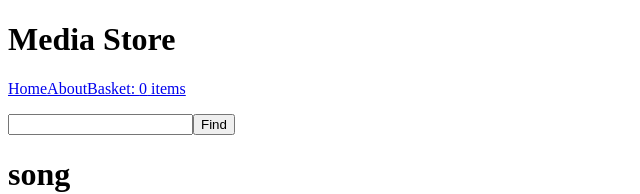
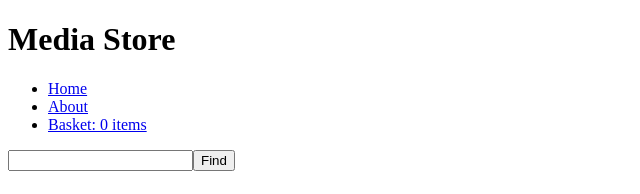
Before and after one commit to black-codher-bootcamp-2022-daly/unit-04-react-assessment-Ouakhila, a React (Create React App) app: page / in a window 1280 px wide. Shown: the top 194 px of the page, without its empty margins (0-640 px from the left). Built offline with nearby package versions, Linux system fonts and the light colour scheme.

Commit message:
checking autograding

```diff
--- a/src/App.js
+++ b/src/App.js
@@ -4,10 +4,10 @@ import data from "./models/data.json";
 import Product from "./components/Product";
 import ProductList from "./components/ProductList";
 import { useState, useEffect } from "react";
-import { Routes, Route } from "react-router-dom";
+import { Routes, Route, Router } from "react-router-dom";
 import Search from "./components/Search";
 import Header from "./components/Header";
-import Home from "./pages/Home";
+//import Home from "./pages/Home";
 import About from "./pages/About";
 import Basket from "./components/Basket";
 import BasketTotal from "./components/BasketTotal";
@@ -66,12 +66,11 @@ function App() {
       <h1>Media Store</h1>
 
       <Header itemCount={count}></Header>
-      <>
+
       <Routes>
         <Route
           path="/"
           element={
-              <Home>
             <ProductList>
               <Search
                 keyword={keyword}
@@ -91,7 +90,6 @@ function App() {
                 ></Product>
               ))}
             </ProductList>
-              </Home>
           }
         ></Route>
         <Route path="/about" element={<About />}></Route>
@@ -106,7 +104,6 @@ function App() {
           }
         ></Route>
       </Routes>
-      </>
     </div>
   );
 }
--- a/src/components/Header.js
+++ b/src/components/Header.js
@@ -3,17 +3,24 @@ import { Link } from "react-router-dom";
 function Header(props) {
   return (
     <div className="Nav-element">
+      <ul className="Nav-bar-list">
+        <li>
           <Link to="/" id="homelink" className="List">
             Home
           </Link>
+        </li>
 
+        <li>
           <Link to="/about" id="aboutlink" className="List">
             About
           </Link>
-
+        </li>
+        <li>
           <Link to="/basket" id="basketlink" className="List">
             Basket: {props.itemCount} items
           </Link>
+        </li>
+      </ul>
     </div>
   );
 }
--- a/src/index.js
+++ b/src/index.js
@@ -2,14 +2,14 @@ import React from "react";
 //import ReactDOM from "react-dom/client";
 import ReactDOM from "react-dom/client";
 import App from "./App";
-import { BrowserRouter as Router } from "react-router-dom";
+import { BrowserRouter } from "react-router-dom";
 
 const root = ReactDOM.createRoot(document.getElementById("root"));
 
 root.render(
   <React.StrictMode>
-    <Router>
+    <BrowserRouter>
       <App />
-    </Router>
+    </BrowserRouter>
   </React.StrictMode>
 );
--- a/src/pages/Home.js
+++ /dev/null
@@ -1,4 +0,0 @@
-function Home(props) {
-  return <div>{props.children}</div>;
-}
-export default Home;
```
Lines whose indentation alone changed are shown as unchanged.
